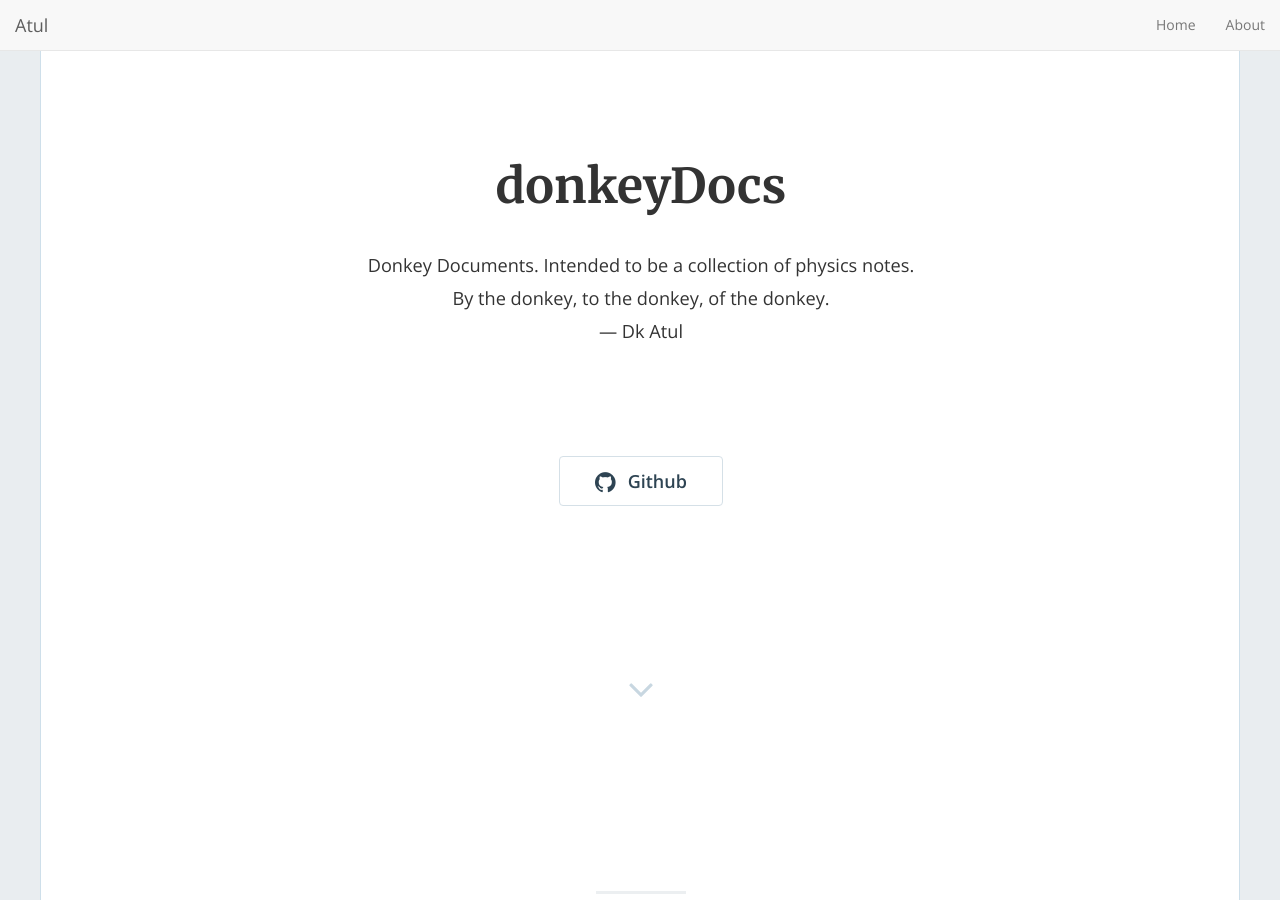
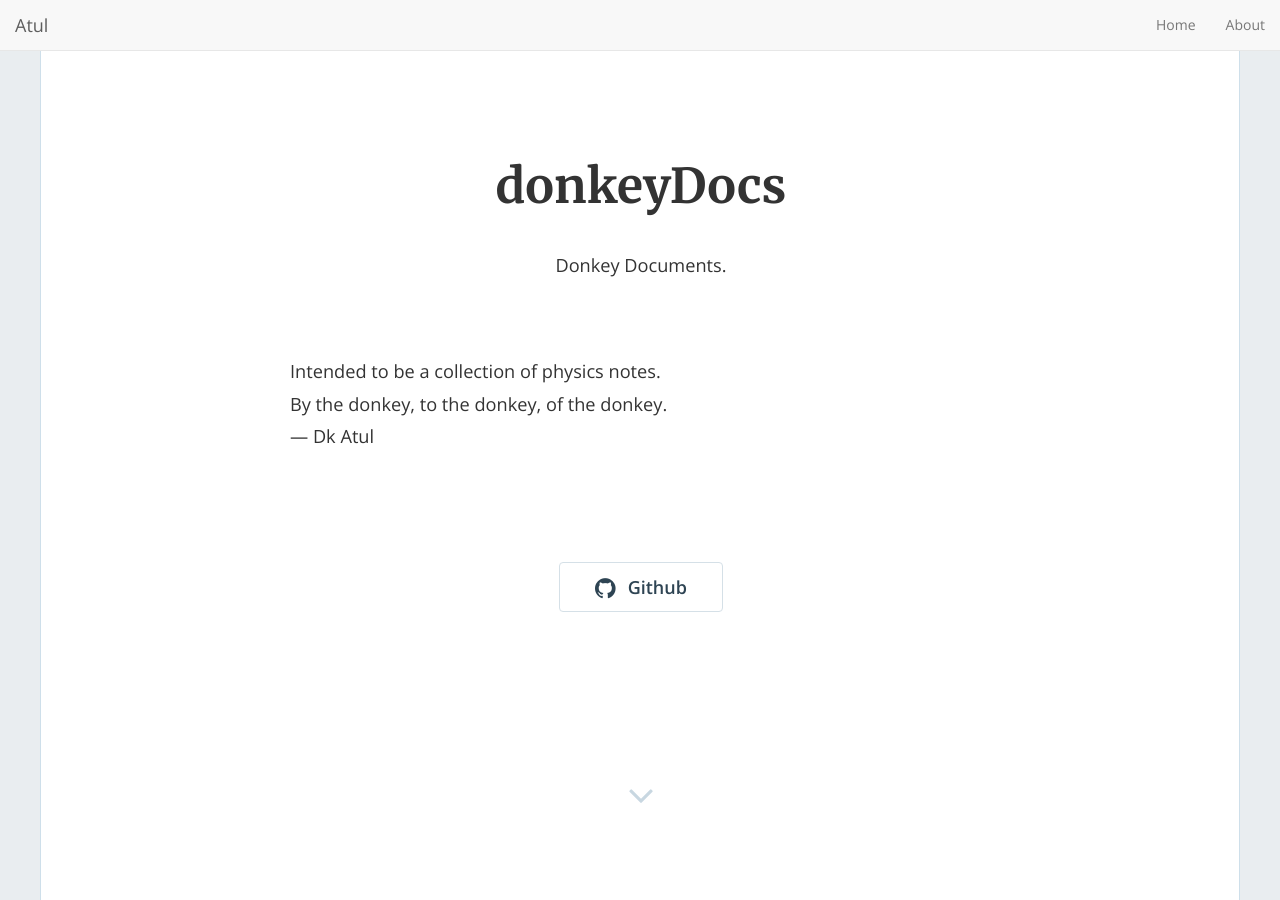
Before and after one commit to donkeyDocs/donkeyDocs.github.io, a Jekyll site: the page built from index.html, in a window 1280 px wide and 900 px high. Built offline with Jekyll 4.4.1, drawn with Linux system fonts in a browser that asks for light colours; nearby versions of some CDN libraries; the list of posts is cut into pages by our own code.

```diff
--- a/_config.yml
+++ b/_config.yml
@@ -15,7 +15,7 @@
 # in the templates via {{ site.myvariable }}.
 title: "donkeyDocs"
 email: 'atul.singh.arora@gmail.com'
-description: "Donkey Documents. Intended to be a collection of physics notes. <br/> By the donkey, to the donkey, of the donkey. <br/> — Dk Atul"
+description: "Donkey Documents. <p> Intended to be a collection of physics notes. <br/> By the donkey, to the donkey, of the donkey. <br/> — Dk Atul </p>"
 baseurl: "" # the subpath of your site, e.g. /blog
 url: "http://atulsingharora.github.io/" # the base hostname & protocol for your site, e.g. http://example.com
 twitter_username: ''
```
